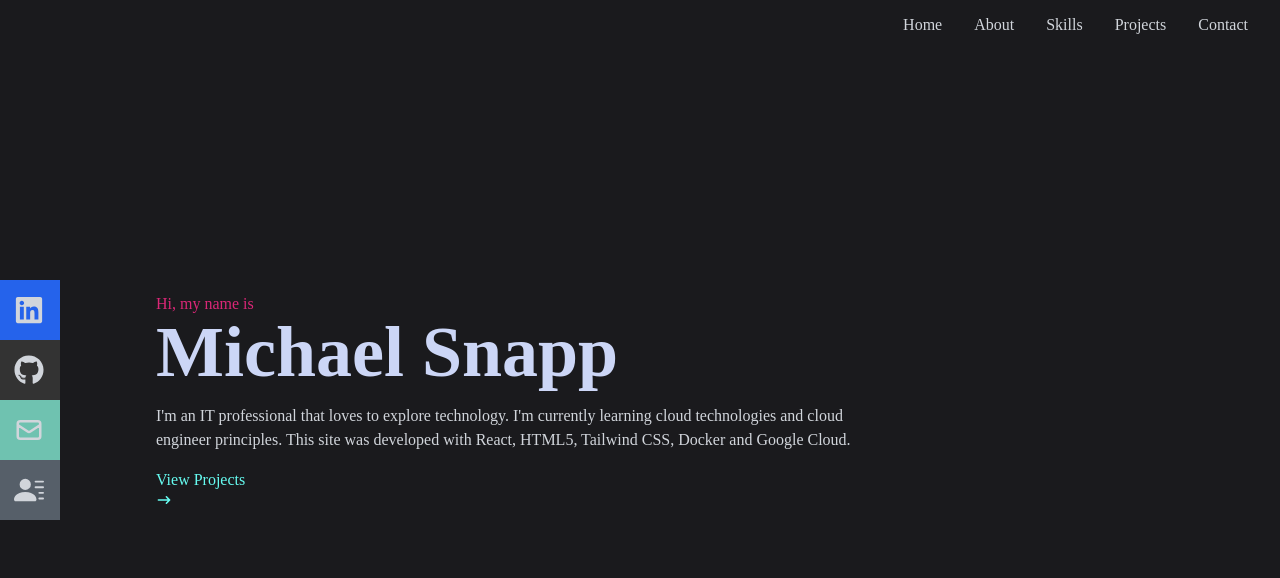
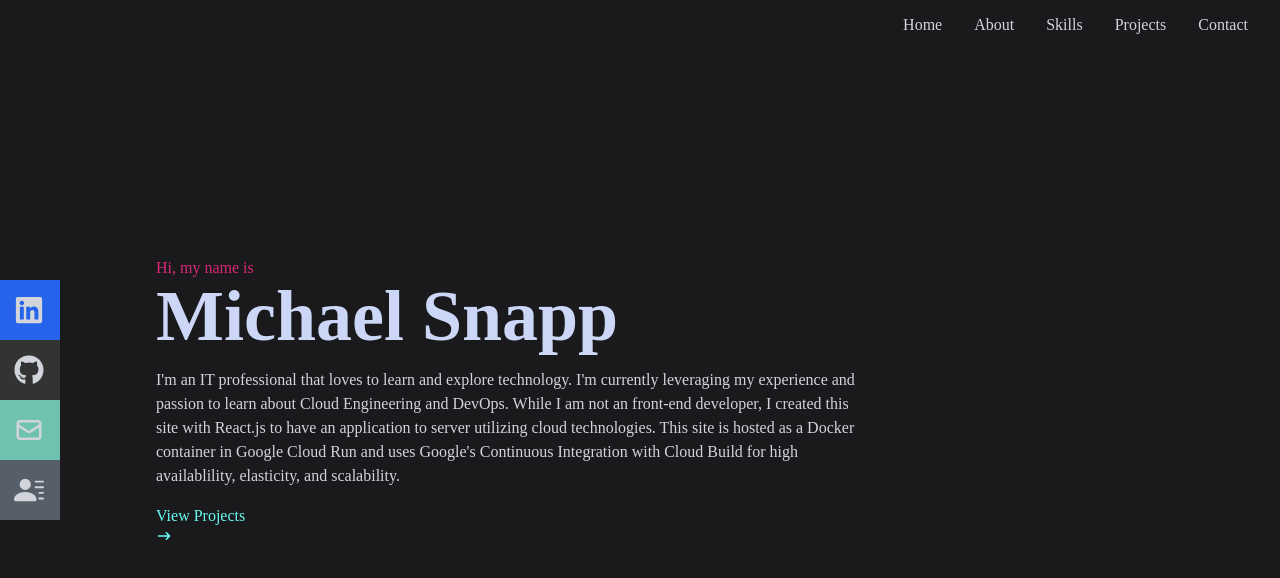
Before and after one commit to masnapp/portfolio, a React (Create React App) app: page / in a window 1280 px wide. Shown: the top 578 px of the page. Built offline with nearby package versions, Linux system fonts and the light colour scheme.

Commit message:
spelling

```diff
--- a/src/components/Home.jsx
+++ b/src/components/Home.jsx
@@ -9,9 +9,10 @@ const Home = () => {
             <p className='text-pink-600'>Hi, my name is</p>
             <h1 className='text-4xl sm:text-7xl font-bold text-[#ccd6f6]'>Michael Snapp</h1>
             {/* <h2 className='text-gray-300'>I'm an IT Engineer</h2> */}
-            <p className='text-gray-300 py-4 max-w-[700px]'>I'm an IT professional that loves to explore technology. I'm currently
-                learning cloud technologies and cloud engineer principles. This site was
-                developed with React, HTML5, Tailwind CSS, Docker and Google Cloud.
+            <p className='text-gray-300 py-4 max-w-[700px]'>I'm an IT professional that loves to learn and explore technology. I'm currently
+                leveraging my experience and passion to learn about Cloud Engineering and DevOps. While I am not an front-end developer, I created
+                this site with React.js to have an application to server utilizing cloud technologies. This site is hosted as a Docker container in
+                Google Cloud Run and uses Google's Continuous Integration with Cloud Build for high availablility, elasticity, and scalability.
             </p>
             <div>
                 <button className='text-[#66FCF1] hover:text-pink-600'>View Projects <HiArrowNarrowRight /></button>
```
